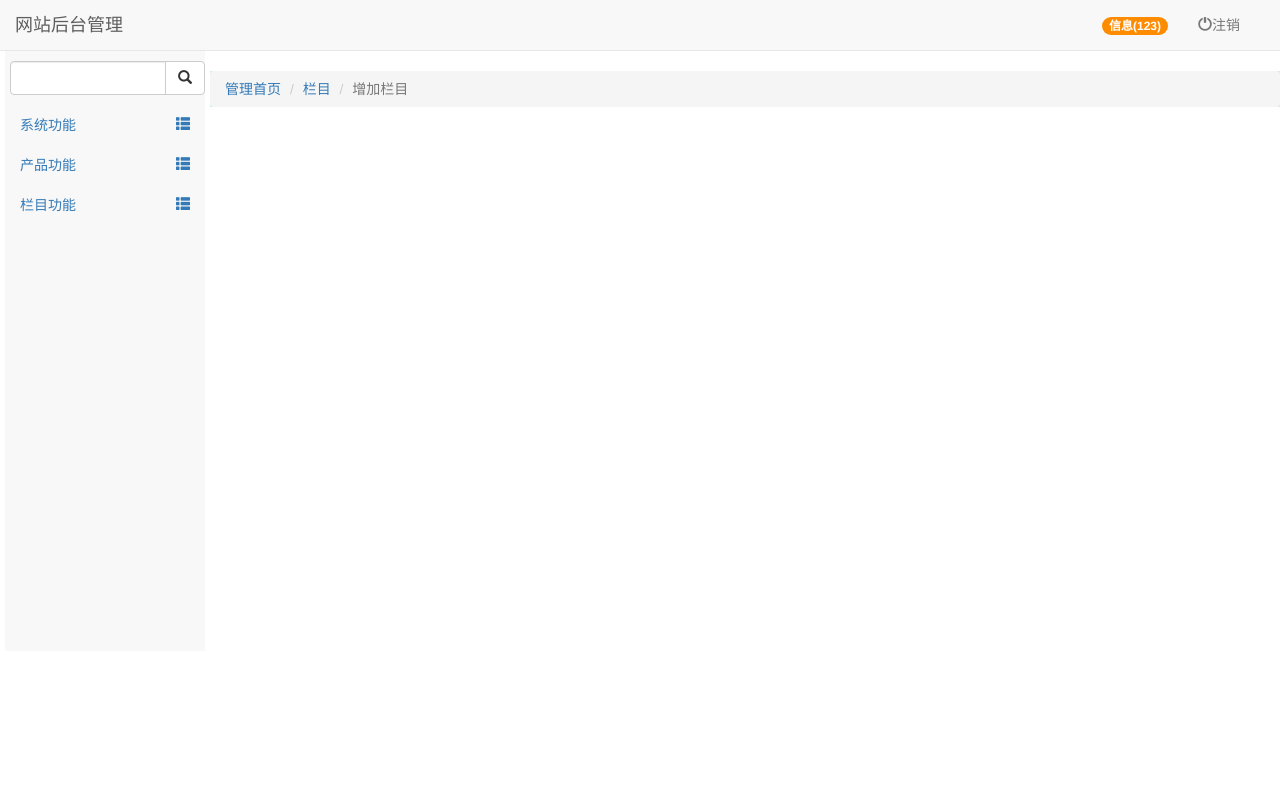
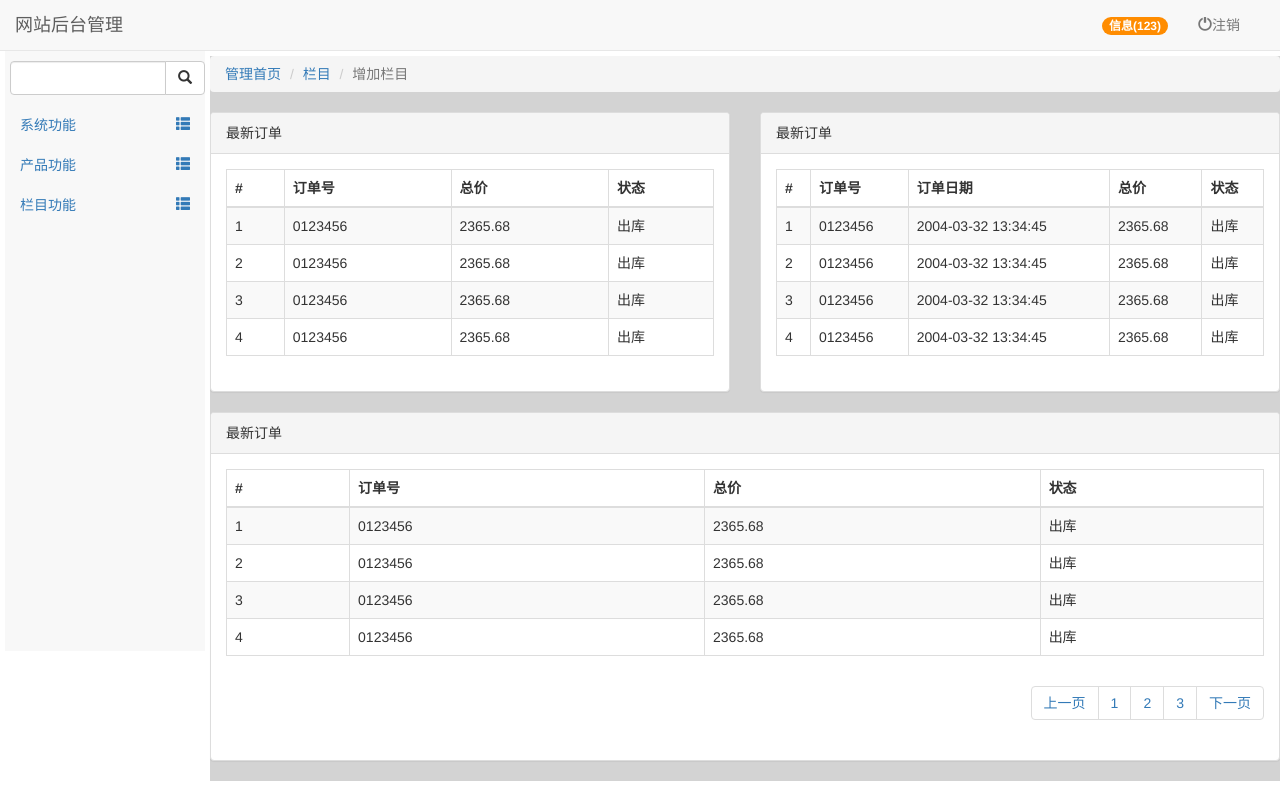
Before and after one commit to gzayonk9u2n5/DEMO, a plain HTML site: page DEMO/index.html in a window 1280 px wide. Drawn offline with nearby package versions, Linux system fonts and the light colour scheme.

Commit message:
1.0.1.1
刚才传错了

```diff
--- a/DEMO/index.html
+++ b/DEMO/index.html
@@ -31,7 +31,7 @@
 				margin-left: 5px;
 			}
 			.page_main{
-				margin-top: 10px;
+				margin-top: -15px;
 				margin-left: 210px;
 			}
 		}
@@ -41,42 +41,43 @@
 <!--- 导航-->
 <nav class="navbar navbar-default navbar-static-top">
 	<div class="navbar-header">
-		<button type="button" class="navbar-toggle collapsed" data-toggle="collapse" data-target="#navbar" aria-expanded="false" aria-controls="navbar">
-			<span class="sr-only">Toggle navigation</span>
+		<button type="button" class="navbar-toggle collapsed" data-toggle="collapse" data-target="#slider_sub" >
+			<span class="sr-only"></span>
 			<span class="icon-bar"></span>
 			<span class="icon-bar"></span>
 			<span class="icon-bar"></span>
 		</button>
-		<a href="#" class="navbar-brand">网站后台管理</a>
-
+		<a id="ClickTopTitle" href="http://www.baidu.com"  class="navbar-brand">网站后台管理</a>
 	</div>
 	<ul class="nav navbar-nav navbar-right" style="margin-right: 25px;">
 		<li><a href="#"><span class="badge"style="background:darkorange">信息(123)</span></a></li>
 		<li><a href="#"><span class="glyphicon glyphicon-off"></span>注销</a></li>
 	</ul>
 
+
 <!------侧边功能栏------>
 	<div class="navbar-default navbar-collapse" id="slider_sub">
 		<ul class="nav">
 			<li>
 				<!---搜索---->
+				<form action="http://www.baidu.com/s">
 				<div class="input-group mysearch">
-					<input type="text" class="form-control">
+					<input type="text" class="form-control" name="word">
 					<span class="input-group-btn">
-						<button type="button" class="btn btn-default">
+						<button id="ClickSearchBtn" type="submit" class="btn btn-default">
 							<span class="glyphicon glyphicon-search"></span>
 						</button>
 					</span>
 				</div>
-
+				</form>
 			</li>
 			<li>
 				<a href="#sub1" class="collapse" data-toggle="collapse">系统功能 <span class="glyphicon glyphicon-th-list pull-right"></span></a>
 				<ul id="sub1" class="nav collapse">
-					<li><a href="#"><span class="glyphicon glyphicon-file"></span>系统信息</a></li>
-					<li><a href="#"><span class="glyphicon glyphicon-user"></span>管理员管理</a></li>
-					<li><a href="#"><span class="glyphicon glyphicon-list-alt"></span>日志信息</a></li>
-					<li><a href="#"><span class="glyphicon glyphicon-off"></span>退出</a></li>
+					<li><a href="#"><span class="glyphicon glyphicon-file"></span>&nbsp;系统信息</a></li>
+					<li><a href="#"><span class="glyphicon glyphicon-user"></span>&nbsp;管理员管理</a></li>
+					<li><a href="#"><span class="glyphicon glyphicon-list-alt"></span>&nbsp;日志信息</a></li>
+					<li><a href="#"><span class="glyphicon glyphicon-off"></span>&nbsp;退出</a></li>
 				</ul>
 			</li>
 			<li>
@@ -102,22 +103,126 @@
 </nav>
 <!------主体部分---->
 <nav>
-	<div class="page_main" style="background: rgba(182,223,224,0.61)">
+	<div class="page_main"style="background:lightgrey">
 		<ol class="breadcrumb">
 			<li><a href="#">管理首页</a></li>
 			<li><a href="#">栏目</a></li>
 			<li class="active">增加栏目</li>
 		</ol>
-	</div>
-</nav>
+
+		<div class="row">
+			<div class="col-md-6">
+				<div class="panel panel-default">
+					<div class="panel-heading">最新订单</div>
+					<div class="panel-body">
+						<table class="table table-striped table-hover table-bordered">
+							<thead>
+							<tr>
+								<th>#</th>
+								<th>订单号</th>
+								<th>总价</th>
+								<th>状态</th>
+							</tr>
+							</thead>
+							<tbody>
+							<tr><td>1</td><td>0123456</td><td>2365.68</td><td>出库</td></tr>
+							<tr><td>2</td><td>0123456</td><td>2365.68</td><td>出库</td></tr>
+							<tr><td>3</td><td>0123456</td><td>2365.68</td><td>出库</td></tr>
+							<tr><td>4</td><td>0123456</td><td>2365.68</td><td>出库</td></tr>
+							</tbody>
+						</table>
+					</div>
+				</div>
+			</div>
+			<div class="col-md-6 col-lg-6">
+				<div class="panel panel-default">
+					<div class="panel-heading">最新订单</div>
+					<div class="panel-body">
+						<table class="table table-striped table-hover table-bordered">
+							<thead>
+							<tr>
+								<th>#</th>
+								<th>订单号</th>
+								<th>订单日期</th>
+								<th>总价</th>
+								<th>状态</th>
+							</tr>
+							</thead>
+							<tbody>
+							<tr><td>1</td><td>0123456</td><td>2004-03-32 13:34:45</td><td>2365.68</td><td>出库</td></tr>
+							<tr><td>2</td><td>0123456</td><td>2004-03-32 13:34:45</td><td>2365.68</td><td>出库</td></tr>
+							<tr><td>3</td><td>0123456</td><td>2004-03-32 13:34:45</td><td>2365.68</td><td>出库</td></tr>
+							<tr><td>4</td><td>0123456</td><td>2004-03-32 13:34:45</td><td>2365.68</td><td>出库</td></tr>
+							</tbody>
+						</table>
+					</div>
+				</div>
+			</div>
+		</div>
+
+		<div class="row">
+			<div class="col-sm-12">
+				<div class="panel panel-default">
+					<div class="panel-heading">最新订单</div>
+					<div class="panel-body">
+						<table class="table table-striped table-hover table-bordered">
+							<thead>
+							<tr>
+								<th>#</th>
+								<th>订单号</th>
+								<th>总价</th>
+								<th>状态</th>
+							</tr>
+							</thead>
+							<tbody>
+							<tr><td>1</td><td>0123456</td><td>2365.68</td><td>出库</td></tr>
+							<tr><td>2</td><td>0123456</td><td>2365.68</td><td>出库</td></tr>
+							<tr><td>3</td><td>0123456</td><td>2365.68</td><td>出库</td></tr>
+							<tr><td>4</td><td>0123456</td><td>2365.68</td><td>出库</td></tr>
+							</tbody>
+						</table>
+
+
+						<nav class="pull-right">
+							<ul class="pagination" style="margin-top: 10px">
+								<li>
+									<a href="#" aria-label="Previous">
+										<span aria-hidden="true">上一页</span>
+									</a>
+								</li>
+								<li><a href="#">1</a></li>
+								<li><a href="#">2</a></li>
+								<li><a href="#">3</a></li>
+								<li>
+									<a href="#" aria-label="Previous">
+										<span aria-hidden="true">下一页</span>
+									</a>
+								</li>
+							</ul>
+						</nav>
 
 
 
-
+					</div>
+				</div>
+			</div>
+		</div>
+	</div>
+</nav>
 
 <!-- jQuery (necessary for Bootstrap's JavaScript plugins) -->
 <script src="https://cdn.bootcss.com/jquery/1.12.4/jquery.min.js"></script>
 <!-- Include all compiled plugins (below), or include individual files as needed -->
 <script src="js/bootstrap.min.js"></script>
+
+<!------点击头部标题刷新页面------>
+<script>
+    function ClickTopTitle() {
+        location.reload()
+    }
+    function ClickSearchBtn() {
+
+    }
+</script>
 </body>
 </html>
```
